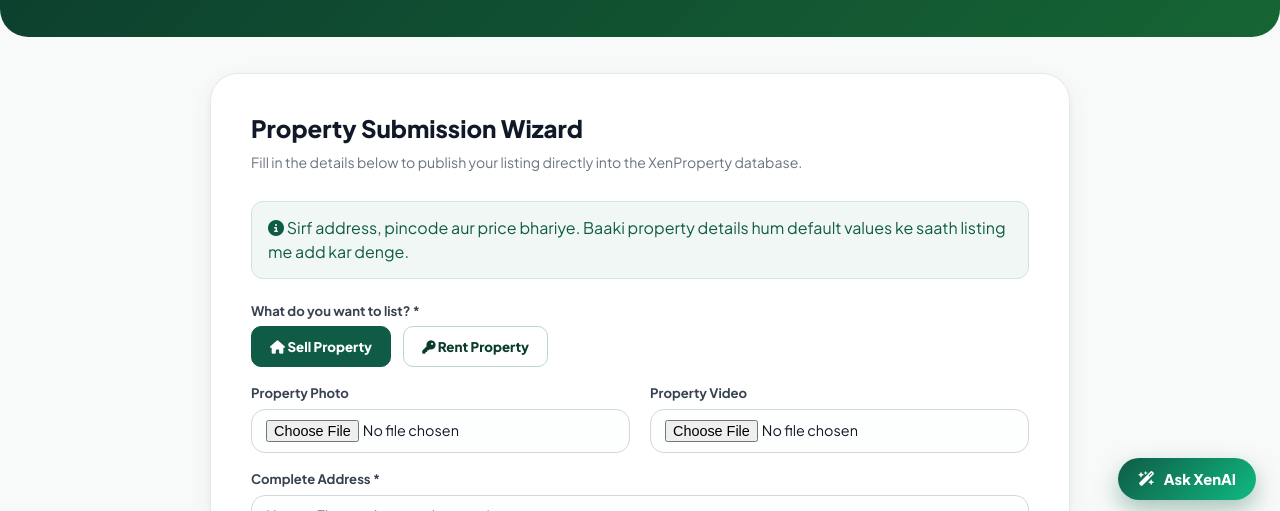
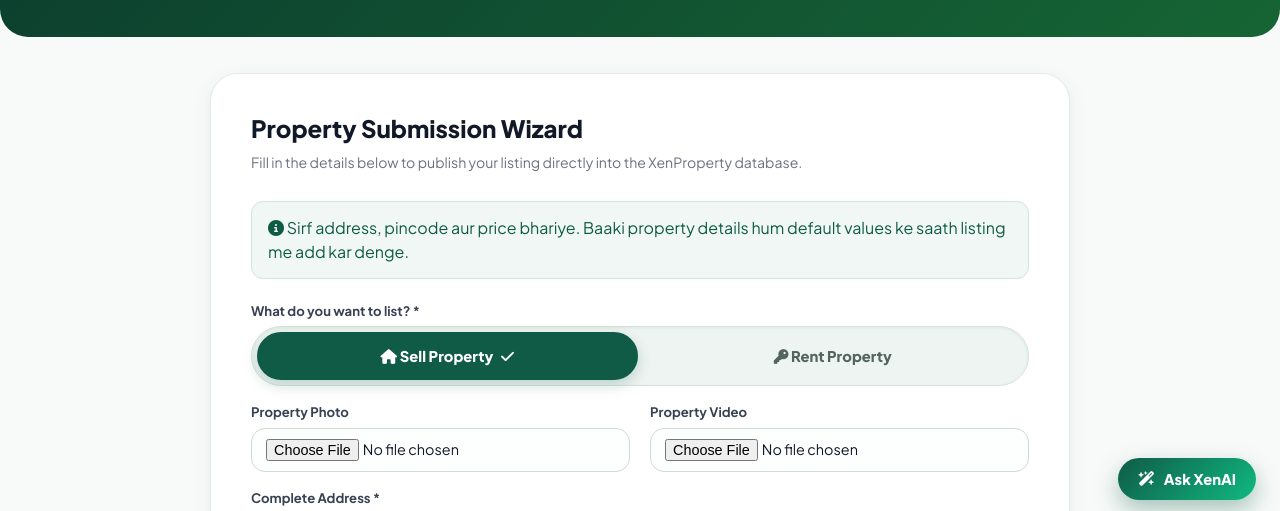
Before and after one commit to gkallu565-bot/Xenproperty, a website: page public/sell.html in a window 1280 px wide. Shown: the part 276-787 px from the top of the page. Drawn offline with Linux system fonts and the light colour scheme; sample sign-in values are in the browser's storage.

Commit message:
Style sell and rent listing as clear segmented toggle

```diff
--- a/public/css/pages.css
+++ b/public/css/pages.css
@@ -653,18 +653,46 @@
 }
 /* Buy/rent choice on the seller submission form. */
 .listing-kind-btn {
-  border: 1px solid #b9d7cb;
-  background: #fff;
-  color: var(--primary-dark);
-  border-radius: 10px;
-  padding: 11px 18px;
+  flex: 1 1 220px;
+  border: 2px solid transparent;
+  background: transparent;
+  color: #53655e;
+  border-radius: 999px;
+  padding: 13px 20px;
   font-weight: 800;
+  font-size: .92rem;
   cursor: pointer;
   transition: .2s ease;
+}
+.listing-type-toggle {
+  display: flex;
+  gap: 5px;
+  width: 100%;
+  padding: 5px;
+  background: #eef4f1;
+  border: 1px solid #d5e4dc;
+  border-radius: 999px;
+  box-shadow: inset 0 1px 3px rgba(15,91,70,.08);
 }
 .listing-kind-btn.active,
 .listing-kind-btn:hover {
   color: #fff;
   background: var(--primary);
   border-color: var(--primary);
+  box-shadow: 0 5px 14px rgba(15,91,70,.22);
 }
+.listing-kind-btn:not(.active):hover {
+  color: var(--primary);
+  background: #fff;
+  border-color: #b9d7cb;
+  box-shadow: none;
+}
+.listing-kind-check {
+  display: none;
+  margin-left: 5px;
+}
+.listing-kind-btn.active .listing-kind-check { display: inline-block; }
+@media (max-width: 560px) {
+  .listing-type-toggle { border-radius: 16px; flex-direction: column; }
+  .listing-kind-btn { flex-basis: auto; }
+}
--- a/public/js/sell.js
+++ b/public/js/sell.js
@@ -58,6 +58,7 @@ function selectListingKind(kind) {
   if (input) input.value = kind === 'rent' ? 'rent' : 'buy';
   document.querySelectorAll('.listing-kind-btn').forEach((button) => {
     button.classList.toggle('active', button.dataset.kind === input.value);
+    button.setAttribute('aria-pressed', button.dataset.kind === input.value ? 'true' : 'false');
   });
 }
 
--- a/public/sell.html
+++ b/public/sell.html
@@ -7,7 +7,7 @@
   <link rel="icon" type="image/jpeg" href="images/favicon.jpg">
   <link rel="stylesheet" href="https://cdnjs.cloudflare.com/ajax/libs/font-awesome/6.5.1/css/all.min.css">
   <link rel="stylesheet" href="css/style.css">
-  <link rel="stylesheet" href="css/pages.css">
+  <link rel="stylesheet" href="css/pages.css?v=20261102-2">
 </head>
 <body>
 
@@ -61,9 +61,9 @@
 
         <div class="form-group">
           <label>What do you want to list? *</label>
-          <div style="display:flex;gap:12px;flex-wrap:wrap;">
-            <button type="button" class="listing-kind-btn active" data-kind="buy" onclick="selectListingKind('buy')"><i class="fa-solid fa-house"></i> Sell Property</button>
-            <button type="button" class="listing-kind-btn" data-kind="rent" onclick="selectListingKind('rent')"><i class="fa-solid fa-key"></i> Rent Property</button>
+          <div class="listing-type-toggle" role="group" aria-label="Choose listing type">
+            <button type="button" class="listing-kind-btn active" data-kind="buy" aria-pressed="true" onclick="selectListingKind('buy')"><i class="fa-solid fa-house"></i> Sell Property <i class="fa-solid fa-check listing-kind-check" aria-hidden="true"></i></button>
+            <button type="button" class="listing-kind-btn" data-kind="rent" aria-pressed="false" onclick="selectListingKind('rent')"><i class="fa-solid fa-key"></i> Rent Property <i class="fa-solid fa-check listing-kind-check" aria-hidden="true"></i></button>
           </div>
           <input type="hidden" name="listing_type" id="listingType" value="buy">
         </div>
@@ -125,6 +125,6 @@
   <script src="js/api.js"></script>
   <script src="js/main.js?v=20261102-6"></script>
   <script src="js/firestore-direct.js?v=20261023-2"></script>
-  <script src="js/sell.js?v=20261102-6"></script>
+  <script src="js/sell.js?v=20261102-7"></script>
 </body>
 </html>
```
